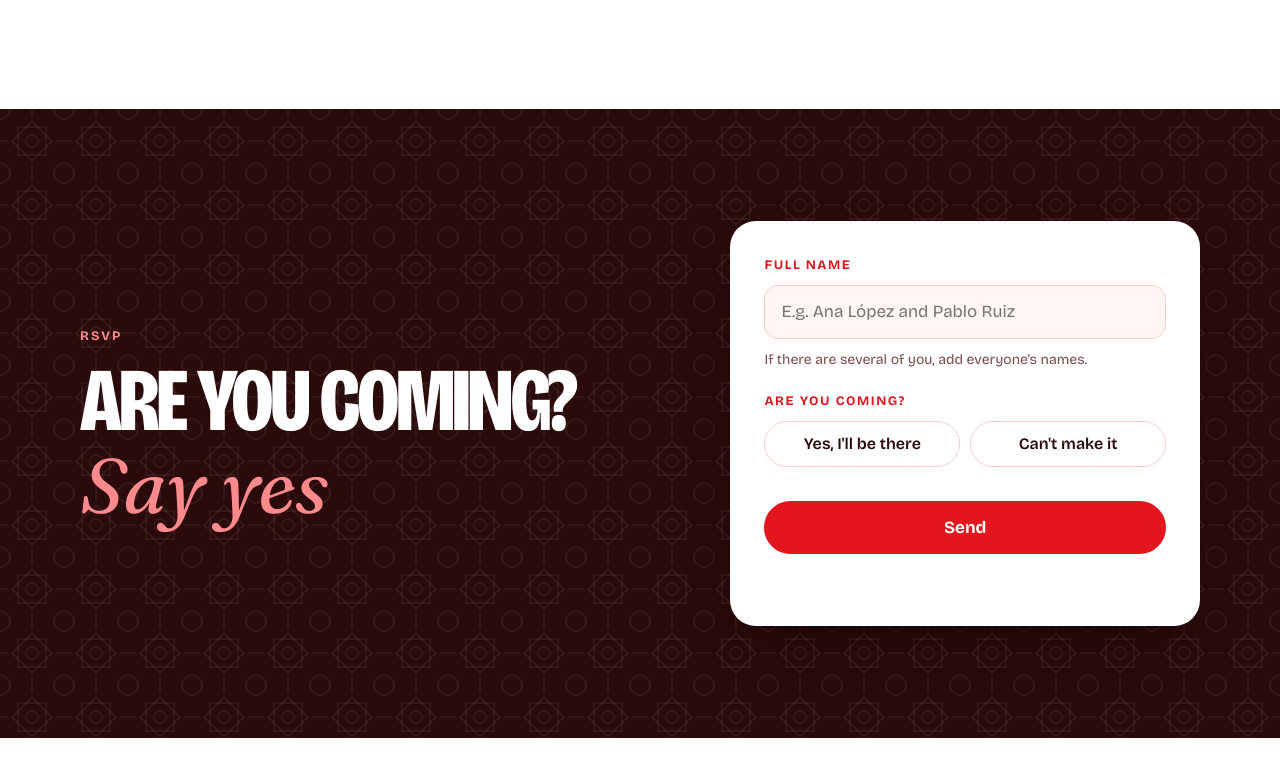
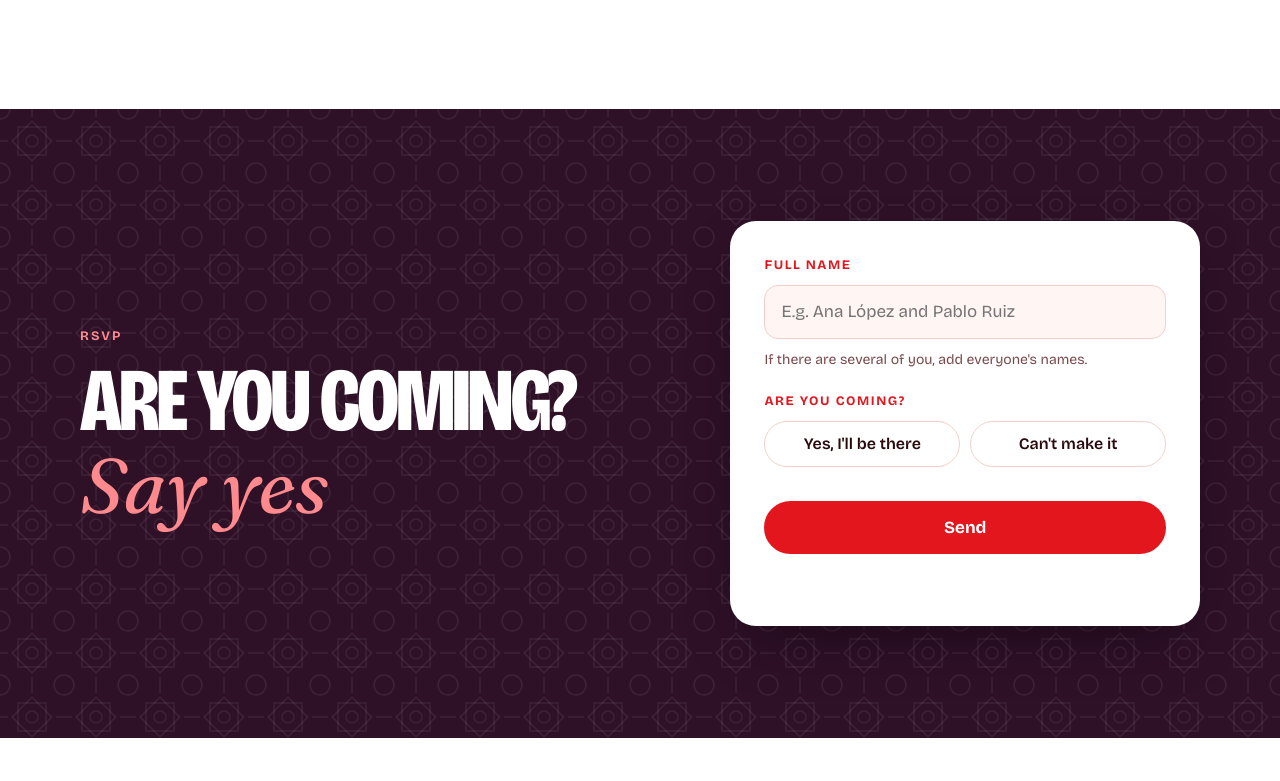
Before and after one commit to aminix/casamiento, a plain HTML site: page index.html in a window 1280 px wide. Shown: the part 2859-3640 px from the top of the page. Drawn offline with nearby package versions, Linux system fonts and the light colour scheme.

Commit message:
Confirmación: fondo berenjena (#2E1027)
Co-Authored-By: Claude Opus 5.5 <noreply@anthropic.com>
Claude-Session: https://claude.ai/code/session_015Q8t5iYVqrsqvuE8ErVGYX

```diff
--- a/index.html
+++ b/index.html
@@ -398,7 +398,7 @@ html.i18n-pending body { visibility: hidden; animation: i18n-reveal 0s 1.2s forw
 @media (max-width: 720px) { .langs { margin-left: auto; } }
 
 /* RSVP placeholder */
-.rsvp { background: var(--ink); color: var(--white); }
+.rsvp { background: #2E1027; color: var(--white); } /* berenjena: oscuro, distinto del resto de fondos */
 .rsvp .wrap { display: grid; grid-template-columns: 1.3fr 1fr; gap: 40px; align-items: center; }
 .rsvp .kicker { color: #FF8A8E; }
 .rsvp .h2 .it { color: #FF8A8E; }
```
